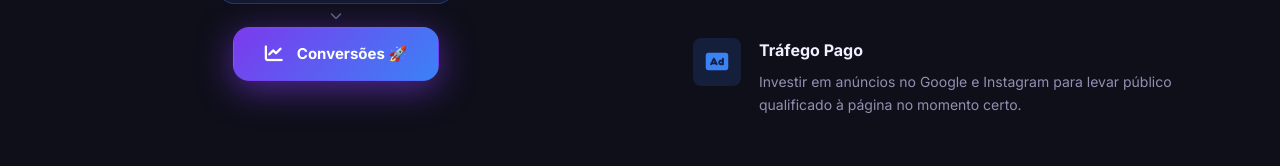
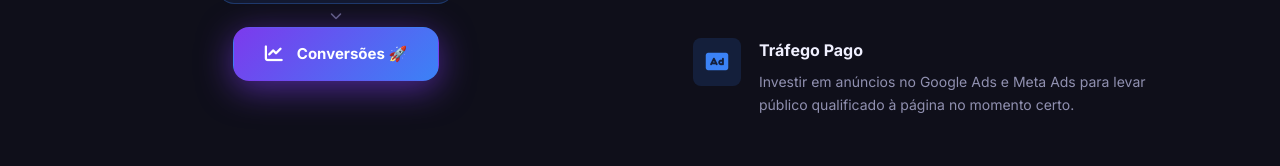
Before and after one commit to cesarmoacyr/ProjetoSite, a website: page index.html in a window 1280 px wide. Shown: the part 3805-3971 px from the top of the page. Drawn offline with Linux system fonts and the light colour scheme.

Commit message:
Update: corrige texto de Google e Instagram para Google Ads e Meta Ads

```diff
--- a/index.html
+++ b/index.html
@@ -353,7 +353,7 @@
                         </div>
                         <div class="etapa-content">
                             <h3 class="etapa-titulo">Tráfego Pago</h3>
-                            <p class="etapa-desc">Investir em anúncios no Google e Instagram para levar público
+                            <p class="etapa-desc">Investir em anúncios no Google Ads e Meta Ads para levar público
                                 qualificado à página no momento certo.</p>
                         </div>
                     </div>
```
